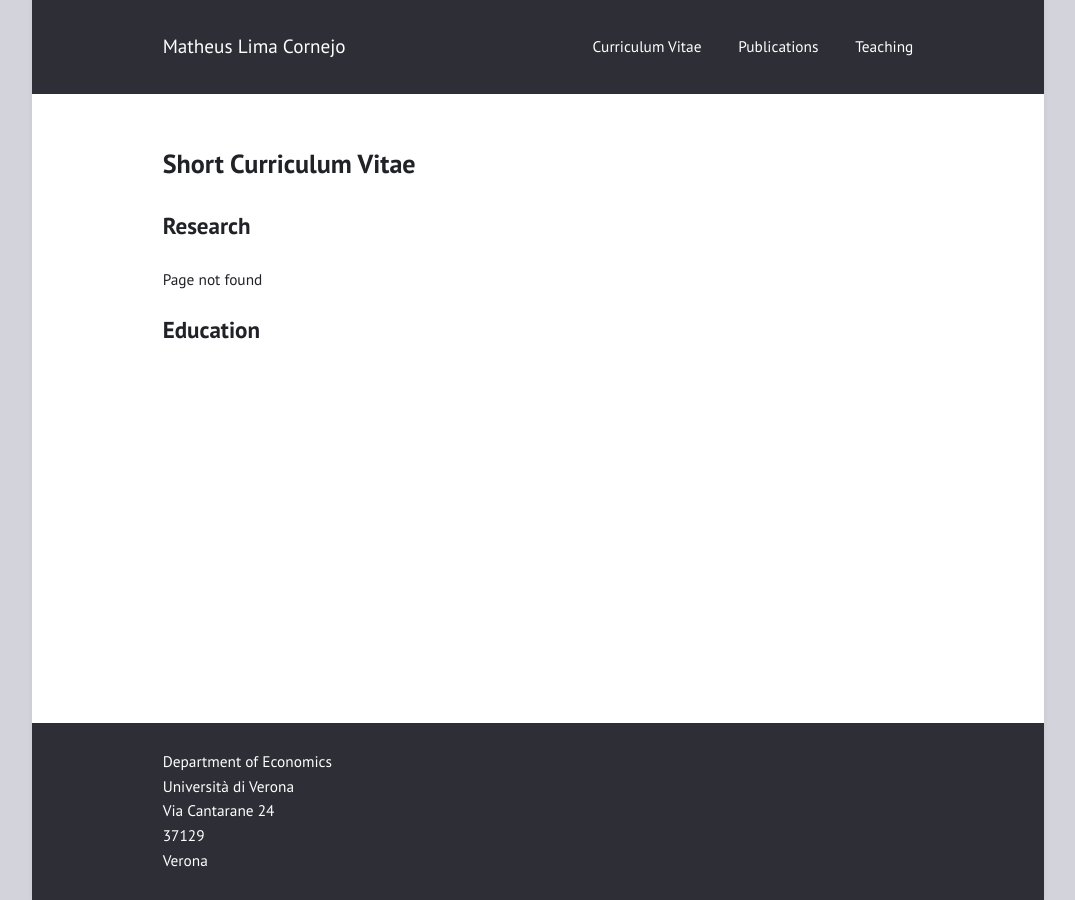
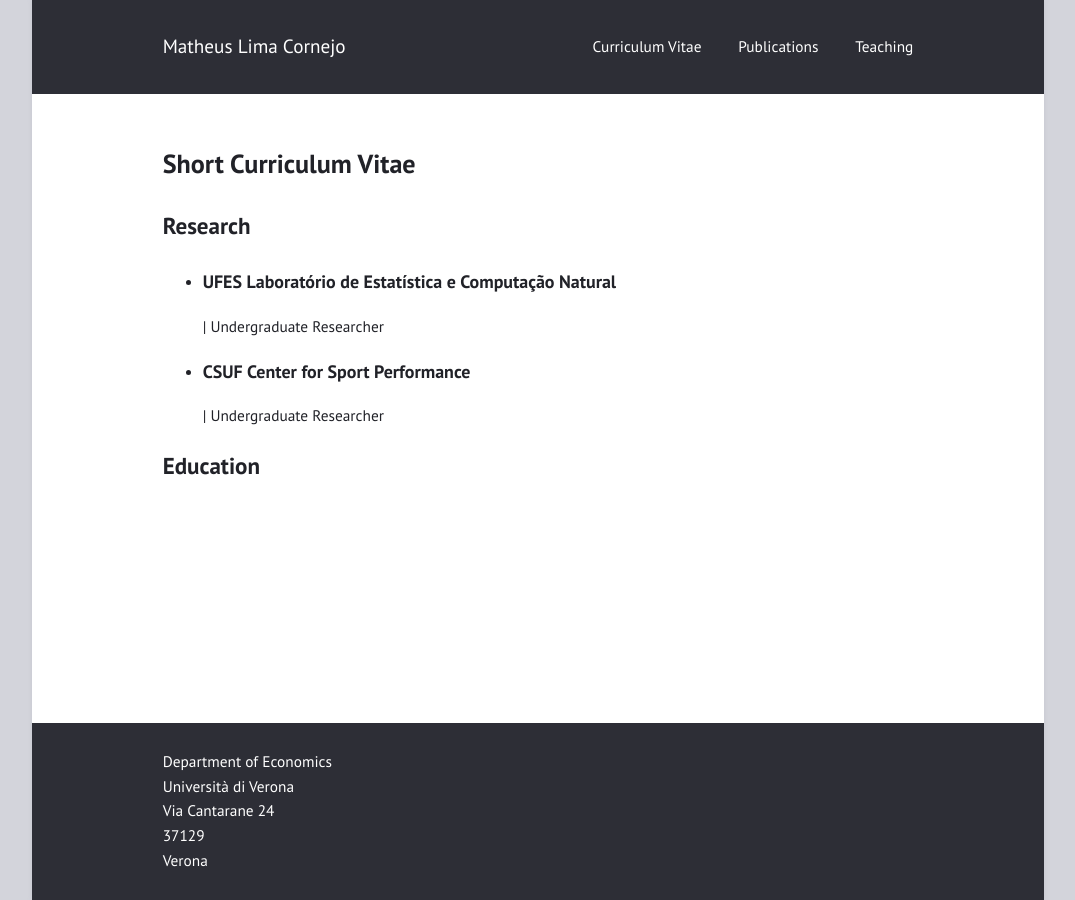
Before and after one commit to limacornejo/limacornejo.github.io, a Jekyll site: the page built from cv.md, in a window 1280 px wide. Shown: the whole page, without its empty margins (102-1177 px from the left). Built offline with Jekyll 4.4.1, drawn with Linux system fonts in a browser that asks for light colours.

Commit message:
Update cv.md

```diff
--- a/cv.md
+++ b/cv.md
@@ -7,7 +7,10 @@
 
 <header><h2>Research</h2></header>
 
-<p>Page not found</p>
+<ul>
+  <li><h3>UFES Laboratório de Estatística e Computação Natural</h3> | Undergraduate Researcher</li>
+  <li><h3>CSUF Center for Sport Performance</h3> | Undergraduate Researcher</li>
+</ul>
 
 
 <header><h2>Education</h2></header>
```
